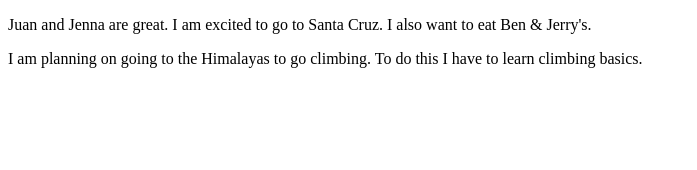
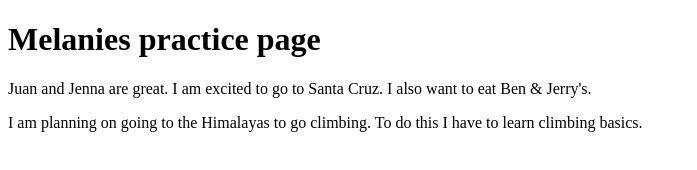
Before and after one commit to jennams01/Juan-help, a plain HTML site: page Index.html in a window 1280 px wide. Shown: the whole page, without its empty margins (0-697 px from the left). Drawn offline with Linux system fonts and the light colour scheme.

Commit message:
Initial commit for Juan

```diff
--- a/Index.html
+++ b/Index.html
@@ -4,7 +4,8 @@
 	<title>BACON</title>
 </head>
 <body>
-<p> Juan and Jenna are great. I am excited to go to Santa Cruz. I also want to eat Ben & Jerry's. </p>
-<p> I am planning on going to the Himalayas to go climbing. To do this I have to learn climbing basics. </p>
+	<h1>Melanies practice page</h1>
+	<p> Juan and Jenna are great. I am excited to go to Santa Cruz. I also want to eat Ben & Jerry's. </p>
+	<p> I am planning on going to the Himalayas to go climbing. To do this I have to learn climbing basics. </p>
 </body>
 </html>
```
